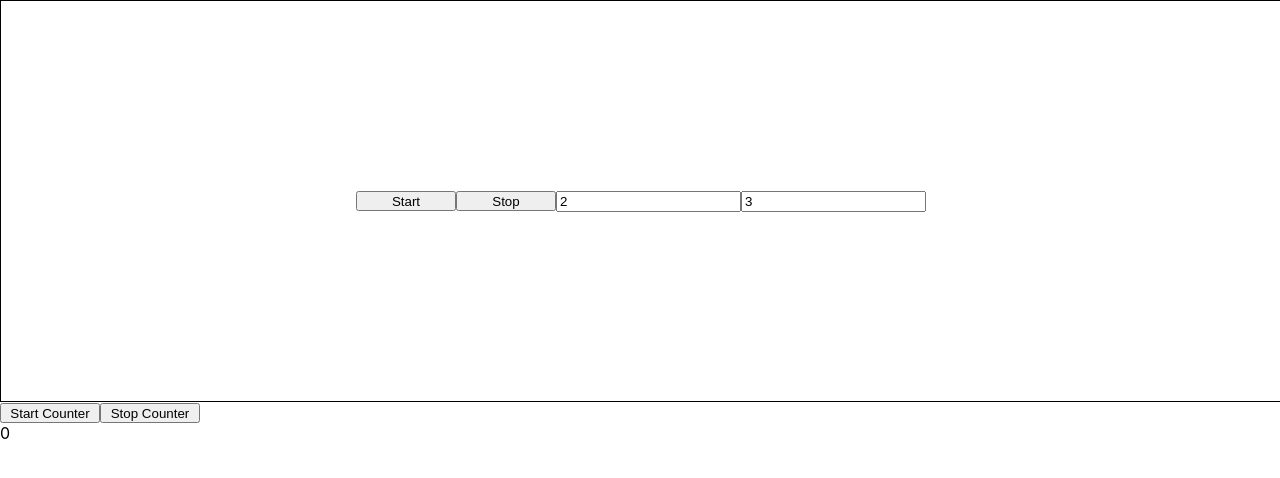
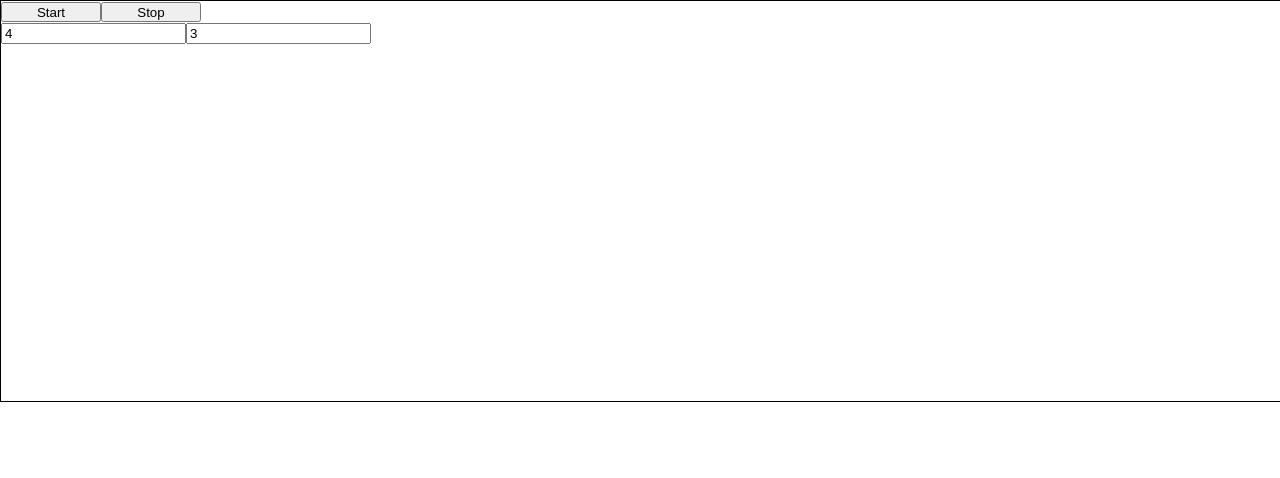
Before and after one commit to jswill88/polyrhythm-generator, a React (Create React App) app: page / in a window 1280 px wide. Shown: the top 478 px of the page. Built offline with nearby package versions, Linux system fonts and the light colour scheme.

Commit message:
more messing around

```diff
--- a/src/App.css
+++ b/src/App.css
@@ -2,9 +2,10 @@
   width: 100%;
   height: 400px;
   border: 1px solid black;
-  display: flex;
-  align-items: center;
-  justify-content: center;
+  /* display: flex; */
+  /* flex-direction: column; */
+  /* align-items: center;
+  justify-content: center; */
 }
 #button {
   height: 20px;
--- a/src/App.js
+++ b/src/App.js
@@ -1,13 +1,12 @@
 
-import Buttons from './buttons'
-import Counter from './counterPractice'
+import Buttons from './buttons';
 
 
 function App() {
   return (
     <>
       <Buttons />
-      <Counter />
+
     </>
   );
 }
--- a/src/buttons.js
+++ b/src/buttons.js
@@ -8,9 +8,10 @@ export default function Buttons() {
 
   const [display, setDisplay] = useState('none');
   const [display2, setDisplay2] = useState('none');
-  const [leftRhythm, setLeftRhythm] = useState(2);
+  const [leftRhythm, setLeftRhythm] = useState(4);
   const [rightRhythm, setRightRhythm] = useState(3);
-  const [leftLoop, setLeftLoop] = useState();
+  const [leftLoop, setLeftLoop] = useState(null);
+  const [rightLoop, setRightLoop] = useState(null);
 
   const styles = {
 
@@ -31,63 +32,34 @@ export default function Buttons() {
     },
   }
 
-  // useEffect( () => {
-    // let loop1 = new Tone.Loop(time => {
-    //   synth.triggerAttackRelease("F3", '16n', time);
 
-    //   Tone.Draw.schedule(() => {
-
-    //     setDisplay(prev => prev === 'block' ? 'none' : 'block')
-    //     console.log(time);
-    //   }, time)
-    //     .schedule(() => {
-    //       setDisplay('none')
-
-    //     }, time + .15);
-    // }, leftRhythm).start(.05);
-
-    // let loop2 = new Tone.Loop(time => {
-    //   synth2.triggerAttackRelease("C4", '16n', time);
-    //   Tone.Draw.schedule(() => {
-    //     setDisplay2(prev => prev === 'block' ? 'none' : 'block')
-    //     console.log(time);
-    //   }, time)
-    //     .schedule(() => {
-    //       setDisplay2('none')
-    //     }, time + .15);
-
-    // }, rightRhythm).start(.05);
-
-    // var synth = new Tone.PolySynth(Tone.Synth).toDestination();
-    // var synth2 = new Tone.PolySynth(Tone.Synth).toDestination();
-
-    // return () => { loop1.dispose(); loop2.dispose() };
-  // }, [leftRhythm, rightRhythm])
-
-
-
-  const setTimers = async () => {
+  useEffect(() => {
     var synth = new Tone.PolySynth(Tone.Synth).toDestination();
     var synth2 = new Tone.PolySynth(Tone.Synth).toDestination();
 
-    let leftLoop = new Tone.Loop(time => {
-      synth.triggerAttackRelease("F3", '16n', time);
+    let lLoop = new Tone.Loop(time => {
+      synth.triggerAttackRelease("F3", '64n', time);
 
       Tone.Draw.schedule(() => {
 
         setDisplay(prev => prev === 'block' ? 'none' : 'block')
+
         console.log(time);
+
       }, time)
         .schedule(() => {
+
           setDisplay('none')
 
         }, time + .15);
-    }, leftRhythm).start(.05);
+    }, leftRhythm * rightRhythm ).start(.05);
 
-    setLeftLoop(leftLoop);
+    lLoop.playbackRate = rightRhythm;
 
-    new Tone.Loop(time => {
-      synth2.triggerAttackRelease("C4", '16n', time);
+    setLeftLoop(lLoop);
+
+    let rLoop = new Tone.Loop(time => {
+      synth2.triggerAttackRelease("C4", '64n', time);
       Tone.Draw.schedule(() => {
         setDisplay2(prev => prev === 'block' ? 'none' : 'block')
         console.log(time);
@@ -96,22 +68,61 @@ export default function Buttons() {
           setDisplay2('none')
         }, time + .15);
 
-    }, rightRhythm).start(.05);
+    }, leftRhythm * rightRhythm).start(.05);
+    rLoop.playbackRate = leftRhythm;
+
+    setRightLoop(rLoop)
+  }, [])
+
+  const setTimers = async () => {
 
     await Tone.start();
-    Tone.setContext(new Tone.Context({ latencyHint: "playback" }))
+    Tone.setContext(new Tone.Context({ latencyHint: 'playback' }))
+
+    leftLoop.start(.05)
+    rightLoop.start(.05)
+    Tone.Transport.start();
+    Tone.Transport.bpm.value = 120 * leftRhythm;
     playSynth();
   }
 
+  useEffect(() => {
+    if (leftLoop && rightLoop) {
+      leftLoop.interval = leftRhythm * rightRhythm;
+      rightLoop.interval = leftRhythm * rightRhythm;
+      leftLoop.playbackRate = leftRhythm;
+      rightLoop.playbackRate = rightRhythm;
+      // Tone.Transport.bpm.value = 360 * leftRhythm;
+    }
+  }, [leftRhythm, rightRhythm])
+
+
+
   const playSynth = () => {
+    // leftLoop.stop()
+    // rightLoop.stop()
+    // Tone.Transport.stop();
+    // Tone.Transport.timeSignature = leftRhythm * rightRhythm;
+    // leftLoop.interval = leftRhythm * rightRhythm;
+    // rightLoop.interval = leftRhythm * rightRhythm;
+    // leftLoop.playbackRate = leftRhythm;
+    // rightLoop.playbackRate = rightRhythm;
+    // Tone.Transport.bpm.value = 100 * leftRhythm;
+    // leftLoop.start(.05)
+    // rightLoop.start(.05)
+    // Tone.Transport.start();
+    // console.log(Tone.Transport.timeSignature)
+    // leftLoop.playbackRate = rightRhythm;
+    // rightLoop.playbackRate = leftRhythm;
 
-    console.log(rightRhythm);
-    Tone.Transport.bpm.value = leftRhythm * 120;
-    Tone.Transport.start();
   }
 
   const stop = () => {
+    leftLoop.stop()
+    rightLoop.stop()
     Tone.Transport.stop();
+    Tone.Transport.position = 0;
+    Tone.Transport.cancel();
   }
 
   const handleLeft = event => setLeftRhythm(event.target.value);
@@ -119,13 +130,18 @@ export default function Buttons() {
 
   return (
     <div id='wrapper'>
-      <button id='button' onClick={setTimers}>Start</button>
-      <button id='button' onClick={stop}>Stop</button>
+      <section>
+
+        <button id='button' onClick={setTimers}>Start</button>
+        <button id='button' onClick={stop}>Stop</button>
+      </section>
+
+      <input type="number" defaultValue={4} onChange={handleLeft} />
+      <input type="number" defaultValue={3} onChange={handleRight} />
 
       <div style={styles.square2}></div>
       <div style={styles.square}></div>
-      <input type="number" defaultValue={2} onChange={handleLeft}/>
-      <input type="number" defaultValue={3} onChange={handleRight}/>
+
     </div>
   );
 }
```
